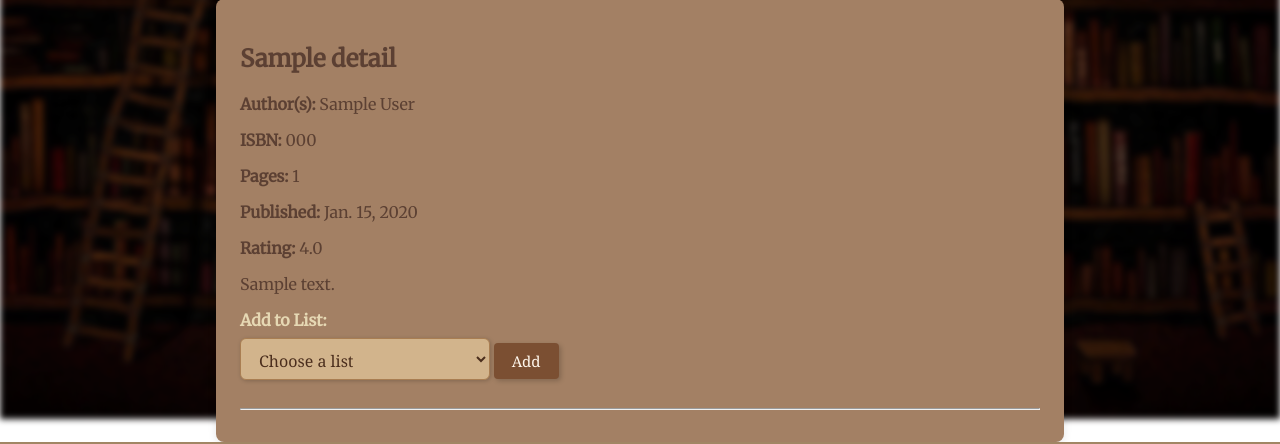
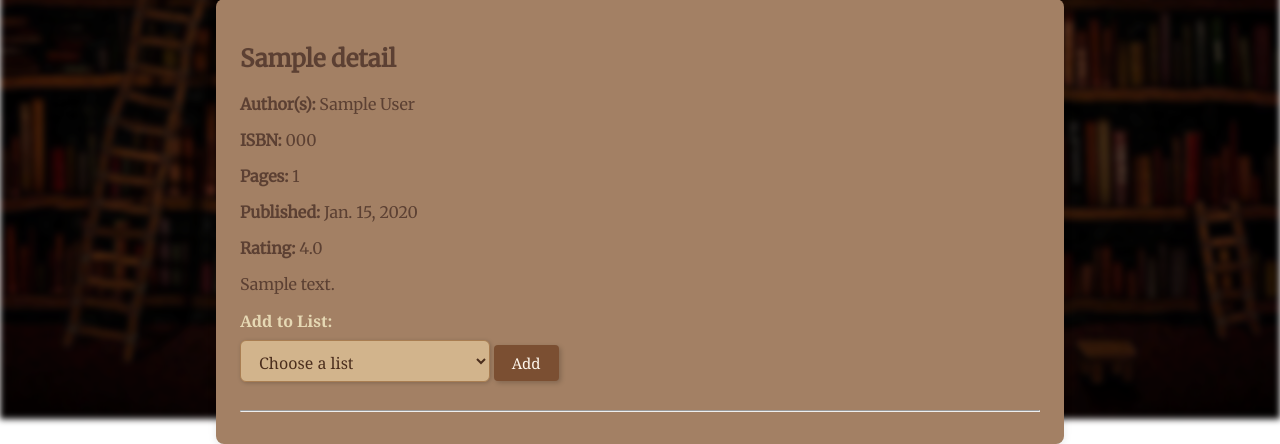
Before and after one commit to CelestineNguyen/CS4750_FinalProject, a Django app: page /books/ in a window 1280 px wide. Shown: the part 381-825 px from the top of the page. Run offline with Django 5.2, Linux system fonts and the light colour scheme; a user stored in the database is signed in; tables that the repository leaves empty hold one stand-in row (values such as "Sample post").

Commit message:
Formatting for the list button

```diff
--- a/plot_twist/plotTwist/static/styles.css
+++ b/plot_twist/plotTwist/static/styles.css
@@ -366,3 +366,54 @@ nav form button:hover {
     vertical-align: middle;
     display: inline-block;
 }
+
+.dropdown-label {
+    display: block;
+    margin-top: 12px;
+    font-weight: bold;
+    color: #e6d8b4;
+    font-family: 'Georgia', serif;
+}
+
+.dropdown-select {
+    width: 100%;
+    max-width: 250px;
+    height: 42px;
+    padding: 10px 14px;
+    border: 1px solid #a97e52;
+    border-radius: 6px;
+    font-size: 16px;
+    font-family: 'Georgia', serif;
+    background-color: #d2b48c;
+    color: #4b2e1d;
+    margin-top: 8px;
+    margin-bottom: 12px;
+    box-shadow: 1px 1px 4px rgba(0, 0, 0, 0.2);
+}
+
+.dropdown-select option {
+    color: #5c3b28;
+}
+
+.dropdown-no-list {
+    color: #f8eacb;
+    font-family: 'Georgia', serif;
+}
+
+.dropdown-button {
+    margin-top: 4px;
+    padding: 8px 18px;
+    font-size: 15px;
+    font-family: 'Georgia', serif;
+    background-color: #7b4f32;
+    color: #fff7ec;
+    border: none;
+    border-radius: 4px;
+    cursor: pointer;
+    box-shadow: 2px 2px 5px rgba(0, 0, 0, 0.2);
+    transition: background-color 0.3s;
+}
+
+.dropdown-button:hover {
+    background-color: #5a3723;
+}
--- a/plot_twist/plotTwist/templates/plotTwist/all_books.html
+++ b/plot_twist/plotTwist/templates/plotTwist/all_books.html
@@ -85,53 +85,18 @@
         <form method="POST">
         {% csrf_token %}
         <input type="hidden" name="book_id" value="{{ book.book_id }}">
-            <label for="list_id_{{ book.book_id }}"
-                   style="display: block; margin-top: 12px; font-weight: bold; color: #e6d8b4;">
-                Add to List:
-            </label>
+        <label for="list_id_{{ book.book_id }}" class="dropdown-label">Add to List:</label>
         {% if user_lists %}
-                <select name="list_id" id="list_id_{{ book.book_id }}" aria-label="Select a list"
-                    style="
-                        width: 100%;
-                        max-width: 250px;
-                        height: 42px;
-                        padding: 10px 14px;
-                        border: 1px solid #a97e52;
-                        border-radius: 6px;
-                        font-size: 16px;
-                        font-family: 'Georgia', serif;
-                        background-color: #d2b48c;
-                        color: #4b2e1d;
-                        margin-top: 8px;
-                        margin-bottom: 12px;
-                        box-shadow: 1px 1px 4px rgba(0, 0, 0, 0.2);
-                    ">
-                    <option value="" disabled selected style="color:#5c3b28;">Choose a list</option>
+            <select name="list_id" id="list_id_{{ book.book_id }}" class="dropdown-select">
+                <option value="" disabled selected>Choose a list</option>
                 {% for list in user_lists %}
                     <option value="{{ list.list_id }}">{{ list.list_name }}</option>
                 {% endfor %}
             </select>
         {% else %}
-                <p style="color: #f8eacb;">No lists available.</p>
+            <p class="dropdown-no-list">No lists available.</p>
         {% endif %}
-            <button type="submit" title="Add this book to the selected list"
-                style="
-                    margin-top: 4px;
-                    padding: 8px 18px;
-                    font-size: 15px;
-                    font-family: 'Georgia', serif;
-                    background-color: #7b4f32;
-                    color: #fff7ec;
-                    border: none;
-                    border-radius: 4px;
-                    cursor: pointer;
-                    box-shadow: 2px 2px 5px rgba(0, 0, 0, 0.2);
-                    transition: background-color 0.3s;
-                "
-                onmouseover="this.style.backgroundColor='#5a3723'"
-                onmouseout="this.style.backgroundColor='#7b4f32'">
-                Add
-            </button>
+        <button type="submit" class="dropdown-button">Add</button>
     </form>
 
 
--- a/plot_twist/plotTwist/views.py
+++ b/plot_twist/plotTwist/views.py
@@ -29,9 +29,7 @@ def register(request):
 
 def all_books(request):
     print(f"logged-in user: {request.user}")
-    # will need to add logged in user once that gets working
     books = BookDetails.objects.all()
-    #user = Users.objects.get(user_id=6)
     user_lists = Lists.objects.filter(user=request.user)
 
     # Asked chat to help me to display all the lists of a signed in user and allow the user to add a book to one of
```
Lines whose indentation alone changed are shown as unchanged.
